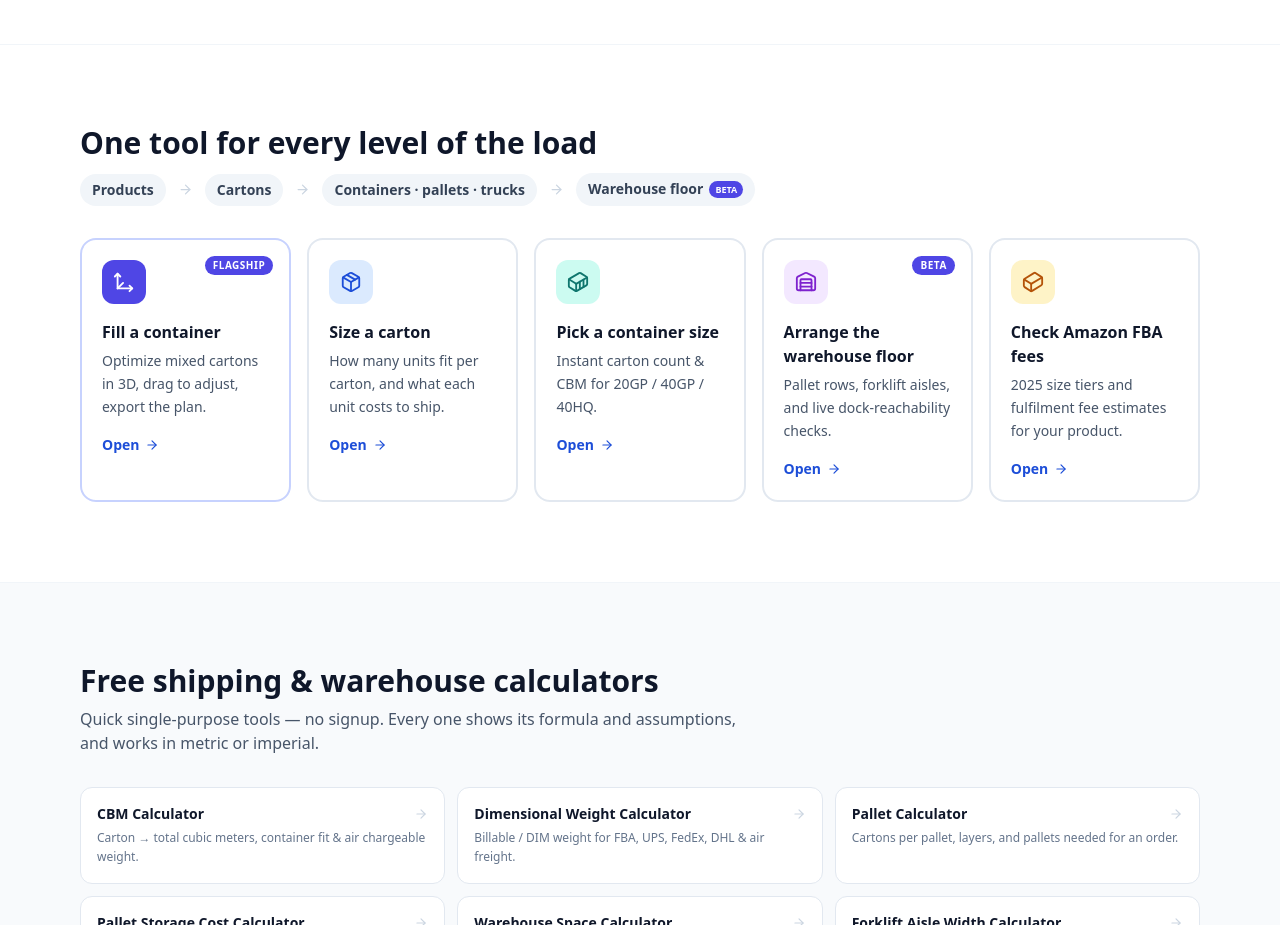
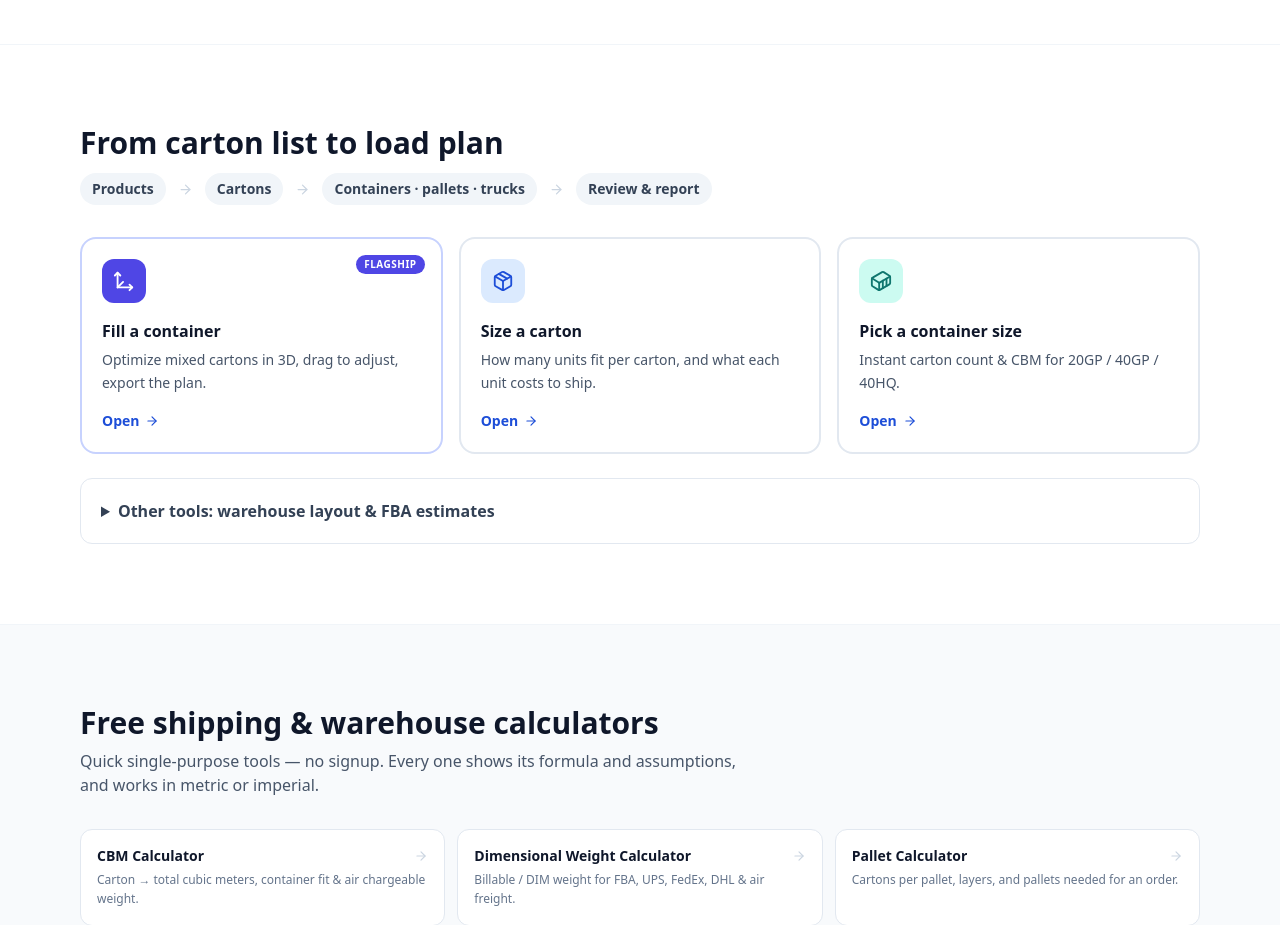
Before and after one commit to Hombecl/freight-calculator, a React (Vite) app: page / in a window 1280 px wide. Shown: the part 2040-2965 px from the top of the page. Built offline with nearby package versions, Linux system fonts and the light colour scheme.

Commit message:
refactor: focus navigation on carton and container planning

```diff
--- a/src/components/layout/Header.tsx
+++ b/src/components/layout/Header.tsx
@@ -1,5 +1,5 @@
 import { Link, useLocation } from 'react-router-dom';
-import { Package, Container, Cuboid, Move3d, Warehouse, Languages, Settings, RotateCcw, BookOpen, Calculator } from 'lucide-react';
+import { Package, Container, Move3d, Languages, Settings, RotateCcw, BookOpen, Calculator } from 'lucide-react';
 import Logo from './Logo';
 import { useApp } from '../../context/AppContext';
 import { localeSwitchHref } from '../../lib/locale';
@@ -12,8 +12,7 @@ export default function Header() {
     { path: '/planner', label: 'Load Planner', labelZh: '裝載規劃', icon: Move3d, activeColor: 'bg-indigo-600' },
     { path: '/packing', label: 'Packing', labelZh: '產品裝箱', icon: Package, activeColor: 'bg-blue-600' },
     { path: '/container', label: 'Container', labelZh: '貨櫃裝載', icon: Container, activeColor: 'bg-teal-600' },
-    { path: '/fba', label: 'FBA Size', labelZh: 'FBA 尺寸', icon: Cuboid, activeColor: 'bg-amber-500' },
-    { path: '/warehouse', label: 'Warehouse', labelZh: '倉庫', icon: Warehouse, activeColor: 'bg-purple-600' },
+    { path: '/#more-tools', label: 'More tools', labelZh: '其他工具', icon: Calculator, activeColor: 'bg-slate-600' },
     { path: '/#calculators', label: 'Calculators', labelZh: '計算器', icon: Calculator, activeColor: 'bg-blue-600' },
     { path: '/guides', label: 'Guides', labelZh: '指南', icon: BookOpen, activeColor: 'bg-slate-600' },
   ];
--- a/src/pages/HomePage.tsx
+++ b/src/pages/HomePage.tsx
@@ -140,8 +140,8 @@ export default function HomePage() {
       <Helmet>
         <title>{T("DimPack3D — Free 3D Container Load Planner & Bin Packing Calculator", "DimPack3D — 免費 3D 貨櫃裝載規劃器同裝箱計算機")}</title>
         <meta name="description" content={T(
-          "Plan container loads in interactive 3D — auto-optimize with real bin-packing, drag cartons by hand, respect weight & stacking limits, then export a PDF load plan and packing list. Plus free CBM, carton packing and Amazon FBA calculators.",
-          "喺互動 3D 入面規劃貨櫃裝載 — 用真實裝箱演算法自動優化,可以手動拖箱,兼顧重量同堆疊上限,再匯出 PDF 裝載計劃同裝箱單。另有免費 CBM、紙箱裝箱同 Amazon FBA 計算機。")} />
+          "Plan container loads in interactive 3D — auto-optimize with real bin-packing, drag cartons by hand, respect weight & stacking limits, then export a PDF load plan and packing list. Import a packing list, compare container options, and hand off a reviewed plan.",
+          "喺互動 3D 入面規劃貨櫃裝載 — 用真實裝箱演算法自動優化,可以手動拖箱,兼顧重量同堆疊上限,再匯出 PDF 裝載計劃同裝箱單。由貨單匯入、比較櫃型到交付核對後的方案。")} />
         <script type="application/ld+json">{`
           {
             "@context": "https://schema.org",
@@ -406,7 +406,7 @@ export default function HomePage() {
       {/* ============ TASK NAV — the whole chain, every tool ============ */}
       <section className="max-w-6xl mx-auto px-4 py-14 md:py-20">
         <h2 className="text-2xl md:text-3xl font-black text-slate-900 mb-3">
-          {T('One tool for every level of the load', '一件工具,覆蓋成條裝載鏈')}
+          {T('From carton list to load plan', '由紙箱貨單到裝載方案')}
         </h2>
         {/* the chain: makes the levels + what exists at each one explicit */}
         <div className="flex flex-wrap items-center gap-x-3 gap-y-2 mb-8 text-sm font-semibold">
@@ -414,7 +414,7 @@ export default function HomePage() {
             { label: T('Products', '產品'), to: '/packing' },
             { label: T('Cartons', '紙箱'), to: '/planner' },
             { label: T('Containers · pallets · trucks', '貨櫃 · 卡板 · 貨車'), to: '/answers' },
-            { label: T('Warehouse floor', '倉庫地面'), to: '/warehouse', beta: true },
+            { label: T('Review & report', '核對與報告'), to: '/planner', beta: false },
           ].map((step, i, arr) => (
             <span key={i} className="flex items-center gap-3">
               <Link to={step.to} className="px-3 py-1.5 rounded-full bg-slate-100 text-slate-700 hover:bg-blue-50 hover:text-blue-700 transition-colors">
@@ -425,8 +425,8 @@ export default function HomePage() {
             </span>
           ))}
         </div>
-        <div className="grid sm:grid-cols-2 lg:grid-cols-5 gap-4">
-          {tasks.map((t, i) => (
+        <div className="grid sm:grid-cols-3 gap-4">
+          {tasks.slice(0, 3).map((t, i) => (
             <Link key={i} to={t.to} className={`group relative rounded-2xl border-2 ${t.accent} p-5 transition-all hover:shadow-lg`}>
               {t.badge && (
                 <span className="absolute top-4 right-4 text-[10px] font-black uppercase tracking-wider bg-indigo-600 text-white px-2 py-0.5 rounded-full">{t.badge}</span>
@@ -442,7 +442,15 @@ export default function HomePage() {
             </Link>
           ))}
         </div>
-
+        <details id="more-tools" className="mt-6 rounded-xl border border-slate-200 p-5 scroll-mt-24">
+          <summary className="cursor-pointer font-semibold text-slate-700">{T('Other tools: warehouse layout & FBA estimates', '其他工具：倉庫規劃及 FBA 估算')}</summary>
+          <p className="mt-3 text-sm text-slate-600">{T('For warehouse layout or marketplace fee questions, open a separate tool below.', '倉庫地面規劃或平台費用問題，可使用以下獨立工具。')}</p>
+          <div className="mt-4 grid sm:grid-cols-2 gap-4">
+            {tasks.slice(3).map(t => <Link key={t.to} to={t.to} onClick={() => track('secondary_tool_open', t.to)} className="rounded-lg border p-4 hover:border-indigo-400">
+              <h3 className="font-semibold">{t.title}</h3><p className="mt-1 text-sm text-slate-600">{t.body}</p>
+            </Link>)}
+          </div>
+        </details>
       </section>
 
       {/* ============ FREE CALCULATORS SUITE — homepage links to every standalone tool ============ */}
```
